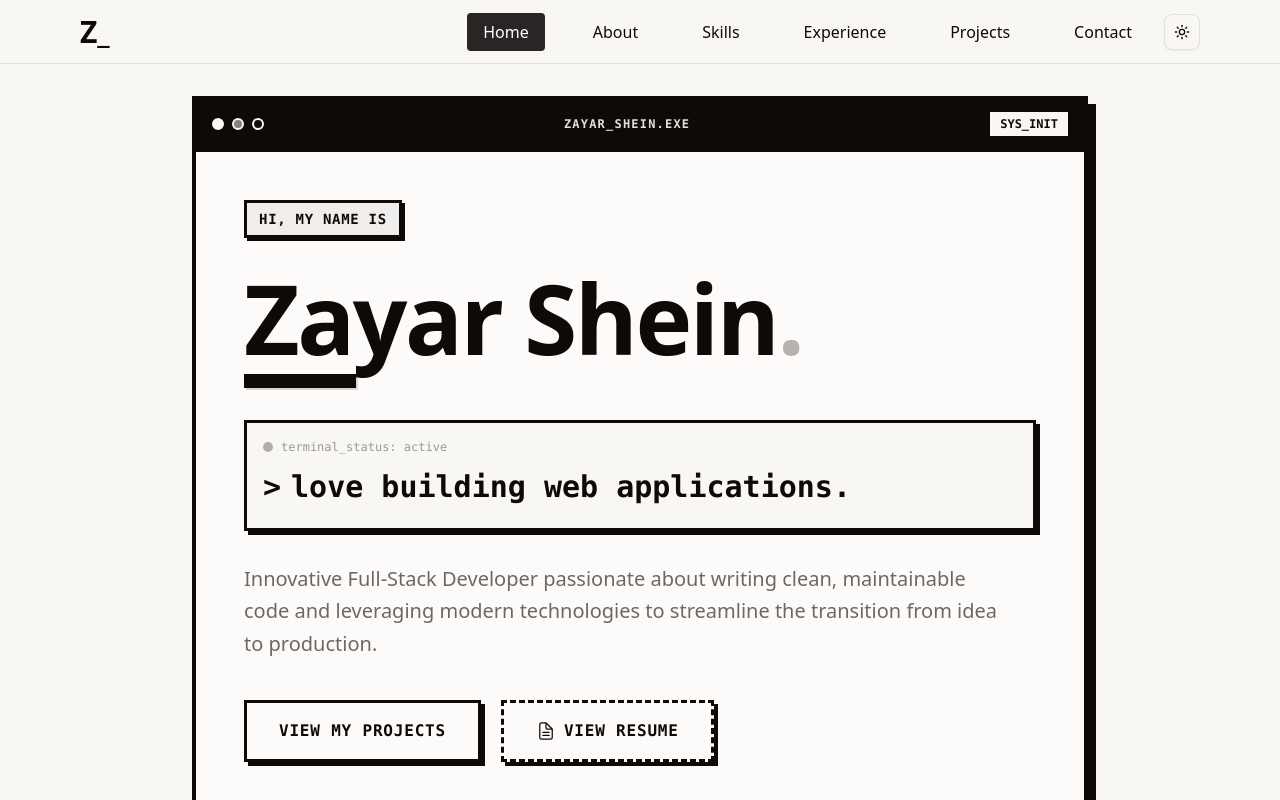
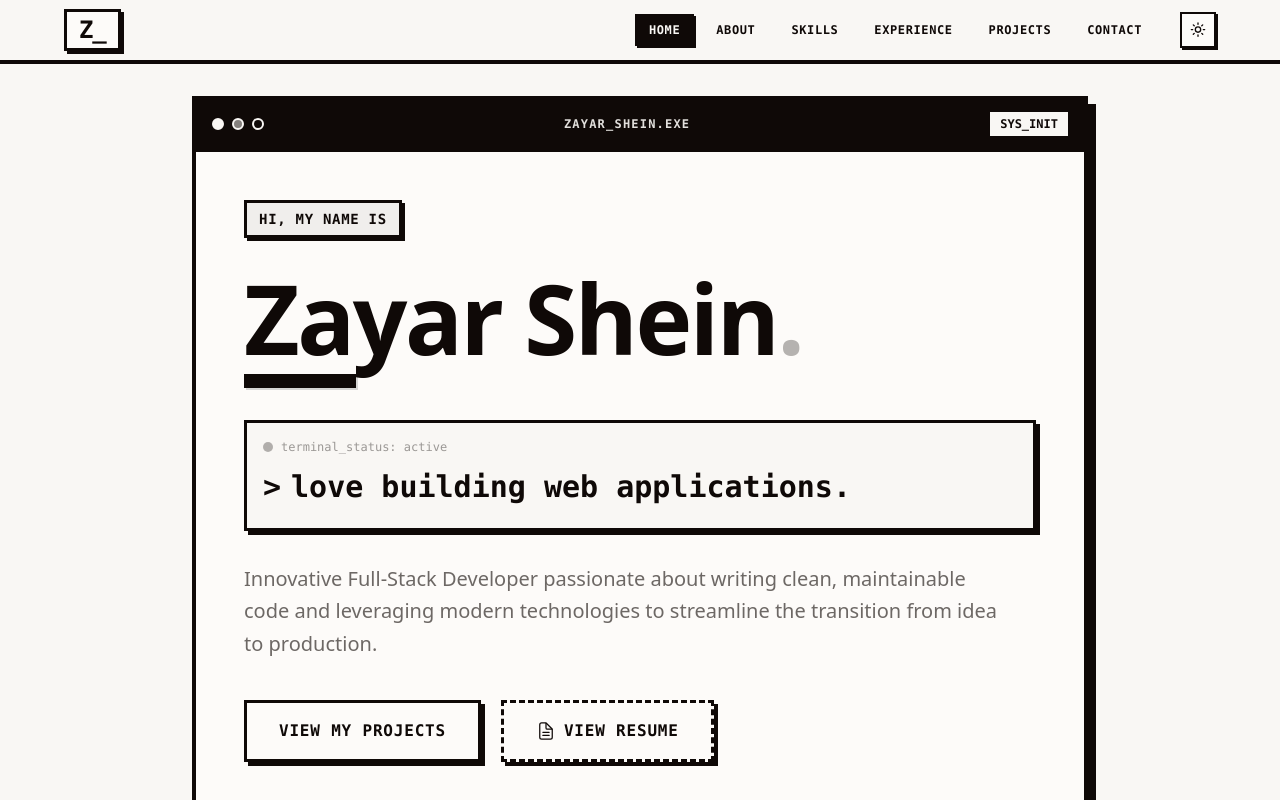
Before and after one commit to Hamizkhan08/Portfolio-Hamiz, a React (Vite) app: page / in a window 1280 px wide. Shown: the top 800 px of the page. Built offline with nearby package versions, Linux system fonts and the light colour scheme.

Commit message:
Refactor: Update ModeToggle and NavButton components into Neubrutalism theme

```diff
--- a/src/components/NavBar/NavButton.tsx
+++ b/src/components/NavBar/NavButton.tsx
@@ -1,5 +1,6 @@
 import type { ReactNode } from "react"
 import { Link } from "react-scroll";
+
 interface NavButtonProps {
     children: ReactNode
     linkTo: string
@@ -8,12 +9,17 @@ interface NavButtonProps {
 
 export default function NavButton({children, linkTo, onClick}: NavButtonProps) {
     return (
-        <Link to={linkTo}
-        smooth={true}
-        duration={600}
-        spy={true} offset={-64}
-        className="font-medium px-4 py-2 rounded hover:cursor-pointer hover:bg-gray-100 hover:text-black"
-        activeClass="!bg-stone-800 !text-white"
-        onClick={onClick}>{children}</Link>
+        <Link
+            to={linkTo}
+            smooth={true}
+            duration={600}
+            spy={true}
+            offset={-64}
+            className="font-mono text-xs uppercase tracking-wider font-extrabold px-3 py-1.5 border-2 border-transparent hover:border-foreground hover:bg-foreground/5 transition-all duration-150 select-none cursor-pointer rounded-none block text-center"
+            activeClass="!bg-foreground !text-background !border-foreground !shadow-[2px_2px_0px_0px_var(--foreground)]"
+            onClick={onClick}
+        >
+            {children}
+        </Link>
     )
 }
--- a/src/components/NavBar/NavigationBar.tsx
+++ b/src/components/NavBar/NavigationBar.tsx
@@ -1,6 +1,6 @@
-import {useState} from "react";
+import { useState } from "react";
 import { CgMenu } from "react-icons/cg";
-import NavButton from "./NavButton"
+import NavButton from "./NavButton";
 import { ModeToggle } from "@/components/mode-toggle";
 
 export default function NavigationBar() {
@@ -8,48 +8,62 @@ export default function NavigationBar() {
 
     const toggleMenu = () => {
         setIsOpen(!isOpen);
-    }
+    };
+
     const navItems = [
-            {name: "Home", linkTo: "home"},
-            {name: "About", linkTo: "about"},
-            {name: "Skills", linkTo: "skills"},
-            {name: "Experience", linkTo: "experience"},
-            {name: "Projects", linkTo: "projects"},
-            {name: "Contact", linkTo: "contact"},
-        ]
+        { name: "Home", linkTo: "home" },
+        { name: "About", linkTo: "about" },
+        { name: "Skills", linkTo: "skills" },
+        { name: "Experience", linkTo: "experience" },
+        { name: "Projects", linkTo: "projects" },
+        { name: "Contact", linkTo: "contact" },
+    ];
+
     return (
-    <>
-    <nav className="fixed w-full top-0 flex px-8 md:px-20 h-16 bg-background text-foreground justify-between items-center border-b border-border z-50 transition-colors duration-300">
-        <div>
-            <h1 className="text-3xl font-bold">Z_</h1>
+        <nav className="fixed w-full top-0 flex px-6 md:px-16 h-16 bg-background text-foreground justify-between items-center border-b-4 border-foreground z-50 transition-colors duration-300">
+            {/* Neubrutalist Logo */}
+            <div className="font-mono font-black text-2xl border-3 border-foreground bg-card text-foreground px-3 py-0.5 shadow-[3px_3px_0px_0px_var(--foreground)] tracking-tighter select-none">
+                Z_
             </div>
-        <div className="flex items-center gap-4">
-            <ul className="hidden lg:flex space-x-8 items-center">
+
+            {/* Navigation and Mode Toggle */}
+            <div className="flex items-center gap-6">
+                <ul className="hidden lg:flex space-x-2 items-center">
                     {navItems.map((item) => (
                         <li key={item.name}>
                             <NavButton linkTo={item.linkTo}>{item.name}</NavButton>
                         </li>
                     ))}
                 </ul>
+
+                {/* Desktop Mode Toggle */}
                 <div className="hidden lg:block">
                     <ModeToggle />
                 </div>
             </div>
-        <div className="flex items-center gap-2 lg:hidden">
+
+            {/* Mobile Mode Toggle and Menu Trigger */}
+            <div className="flex items-center gap-3 lg:hidden">
                 <ModeToggle />
-            <button onClick={toggleMenu} className="hover:cursor-pointer hover:bg-muted rounded px-3 py-2 hover:text-foreground">
-                <CgMenu size={30}/>
+                <button
+                    onClick={toggleMenu}
+                    className="hover:cursor-pointer border-2 border-foreground bg-card p-1.5 shadow-[2px_2px_0px_0px_var(--foreground)] hover:bg-foreground hover:text-background hover:-translate-x-0.5 hover:-translate-y-0.5 hover:shadow-[3px_3px_0px_0px_var(--foreground)] active:translate-x-0 active:translate-y-0 active:shadow-none transition-all text-foreground size-9 flex items-center justify-center rounded-none"
+                    aria-label="Toggle menu"
+                >
+                    <CgMenu size={22} />
                 </button>
             </div>
+
+            {/* Mobile Dropdown Menu */}
             {isOpen && (
-            <div className="absolute top-16 left-0 w-full bg-background border-b border-border md:hidden flex flex-col items-center py-4 space-y-4 z-10 transition-colors duration-300">
+                <div className="absolute top-[60px] left-0 w-full bg-background border-b-4 border-foreground flex flex-col items-stretch py-4 px-6 gap-2 z-10 transition-all duration-300 shadow-[0_4px_0px_0px_var(--foreground)] md:hidden">
                     {navItems.map((item) => (
-                    <NavButton onClick={toggleMenu} key={item.name} linkTo={item.linkTo}>{item.name}</NavButton>
+                        <NavButton onClick={toggleMenu} key={item.name} linkTo={item.linkTo}>
+                            {item.name}
+                        </NavButton>
                     ))}
                 </div>
             )}
         </nav>
-    </>
-
-  )
+    );
 }
--- a/src/components/mode-toggle.tsx
+++ b/src/components/mode-toggle.tsx
@@ -1,20 +1,17 @@
 import { Moon, Sun } from "lucide-react"
-
-import { Button } from "@/components/ui/Button"
 import { useTheme } from "@/components/theme-provider"
 
 export function ModeToggle() {
   const { theme, setTheme } = useTheme()
 
   return (
-    <Button
-      variant="outline"
-      size="icon"
+    <button
       onClick={() => setTheme(theme === "dark" ? "light" : "dark")}
+      className="relative p-2 border-2 border-foreground bg-card text-foreground rounded-none shadow-[2px_2px_0px_0px_var(--foreground)] hover:bg-foreground hover:text-background hover:-translate-x-0.5 hover:-translate-y-0.5 hover:shadow-[3px_3px_0px_0px_var(--foreground)] active:translate-x-0 active:translate-y-0 active:shadow-none transition-all cursor-pointer flex items-center justify-center size-9"
+      aria-label="Toggle theme"
     >
       <Sun className="h-[1.2rem] w-[1.2rem] scale-100 rotate-0 transition-all dark:scale-0 dark:-rotate-90" />
       <Moon className="absolute h-[1.2rem] w-[1.2rem] scale-0 rotate-90 transition-all dark:scale-100 dark:rotate-0" />
-      <span className="sr-only">Toggle theme</span>
-    </Button>
+    </button>
   )
 }
```
Lines whose indentation alone changed are shown as unchanged.
